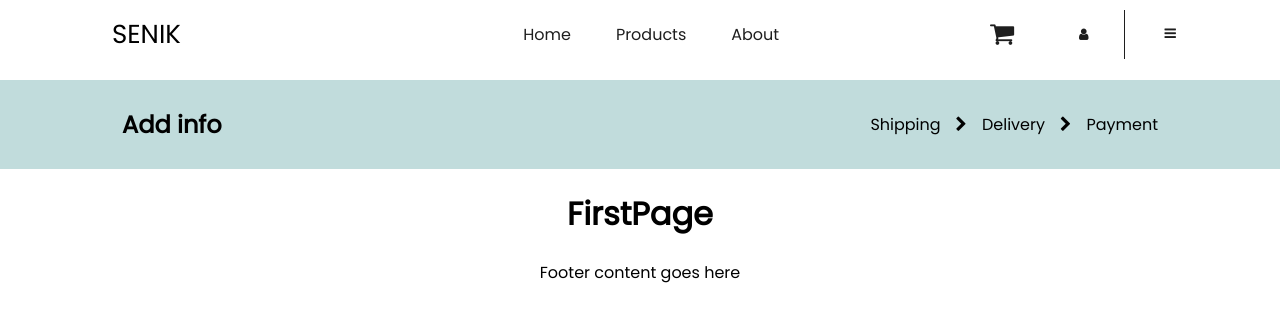
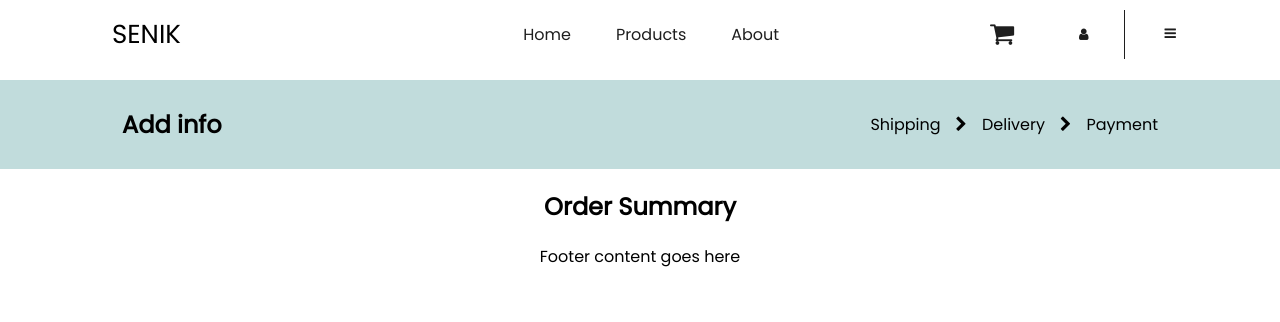
Before and after one commit to Senctuary/sentuary-web-front-end, a React (Create React App) app: page /checkout in a window 1280 px wide. Shown: the top 322 px of the page. Built offline with nearby package versions, Linux system fonts and the light colour scheme.

Commit message:
Thong - add comment for FirstPage Checkout

```diff
--- a/src/components/customer/checkout/FirstPage.js
+++ b/src/components/customer/checkout/FirstPage.js
@@ -2,11 +2,26 @@ import React from "react";
 import { Outlet } from "react-router";
 import SubHeader from "../../common/SubHeader";
 
+const cartItems = localStorage.getItem("cartItems");
+//Get the cart items from LS or API.
+// Then GET item information from API View a product detail
+
+// {
+//   "cartItems": [
+//     {
+//       "id": "123e",
+//       "name": "Nike Slim Shirt",
+//       "quantity": 10,
+// }
+// ]
+// }
+
 const FirstPage = () => {
   return (
     <div className="firstpage-container">
-      <SubHeader title="Add info" progressBar="inline-block"/>
-      <h1>FirstPage</h1>
+      <SubHeader title="Add info" progressBar="inline-block" />
+      <h2>Order Summary</h2>
+
       <Outlet />
     </div>
   );
```
